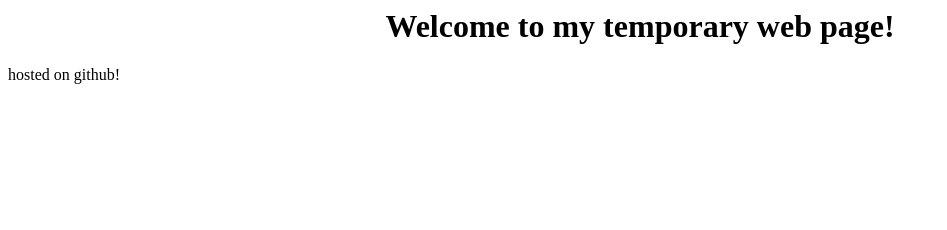
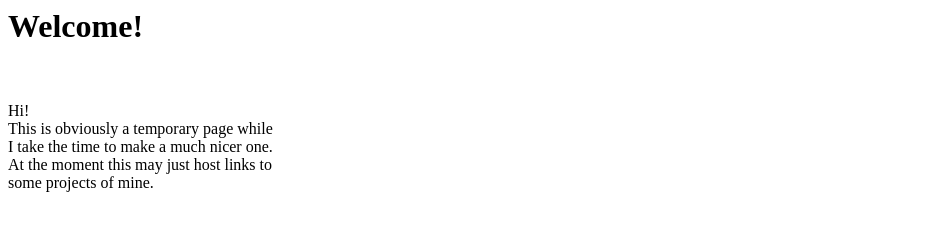
Before and after one commit to zwatkins15/zwatkins15.github.io, a plain HTML site: page index.html in a window 1280 px wide. Shown: the whole page, without its empty margins (0-947 px from the left). Drawn offline with Linux system fonts and the light colour scheme.

Commit message:
Changed temp index

```diff
--- a/index.html
+++ b/index.html
@@ -1,13 +1,17 @@
 <html>
 <head>
-<title>Zachary Watkins Homepage | TEMPORARY</title>
+<title> Zack's Temporary Web Page!</title>
 </head>
 <body>
-<h1 align="center">
-Welcome to my temporary web page!
-</h1>
-<p align="bottom">
-hosted on github!
+<p align="center">
+<h1>Welcome!</h1>
+<br />
+<br />
+Hi!
+<br>This is obviously a temporary page while
+<br>I take the time to make a much nicer one.
+<br />At the moment this may just host links to
+<br>some projects of mine.
 </p>
 </body>
 </html>
```
